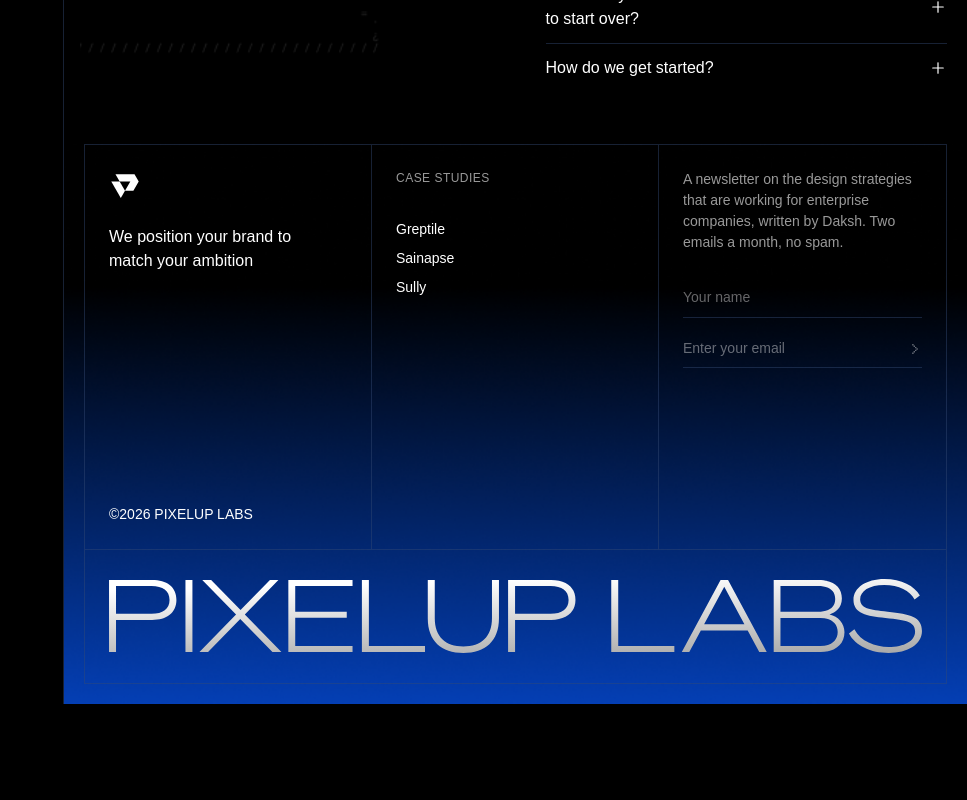
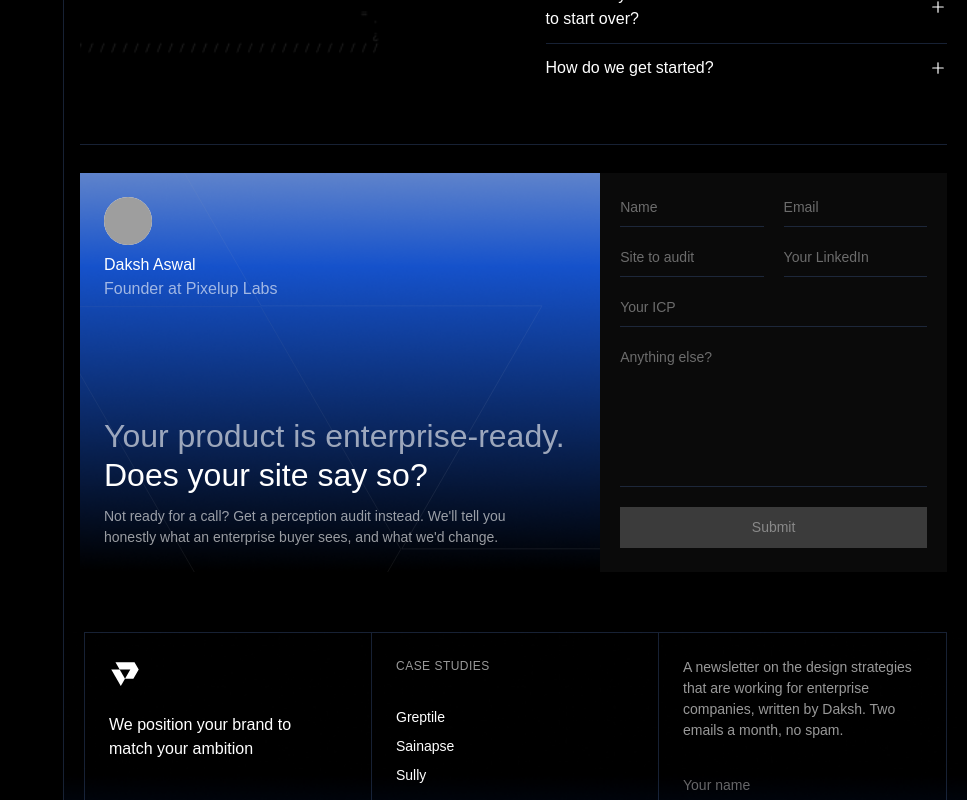
Before and after one commit to PIXELUPLABS/pixelup-website-v1, a Next.js app: page /blog in a window 1280 px wide. Shown: the part 1194-1994 px from the top of the page, without its empty margins (313-1280 px from the left). Before the commit the page ends 1898 px from the top, so only its background shows below. Built offline with nearby package versions, Linux system fonts and the light colour scheme; grey boxes are pictures that could not be loaded; a web font is replaced by a local one.

Commit message:
ui: added audit section in blog pages also

```diff
--- a/app/blog/page.tsx
+++ b/app/blog/page.tsx
@@ -1,4 +1,5 @@
 import type { Metadata } from "next";
+import { AuditForm } from "@/components/AuditForm";
 import { BlogFaq } from "@/components/blog/BlogFaq";
 import { BlogFilterProvider } from "@/components/blog/BlogFilterContext";
 import { BlogList } from "@/components/blog/BlogList";
@@ -30,6 +31,7 @@
         <main className="flex min-w-0 flex-1 flex-col gap-8">
           <BlogList />
           <BlogFaq />
+          <AuditForm />
           {/* This row's own p-5 insets main's right edge from the true
               viewport edge — BlogList/BlogFaq are fine keeping that inset,
               but Footer shouldn't have it. desk:-mr-5 (the row's p-5)
--- a/components/blog/BlogPostPage.tsx
+++ b/components/blog/BlogPostPage.tsx
@@ -1,6 +1,7 @@
 import { Geist } from "next/font/google";
 import Image from "next/image";
 import Link from "next/link";
+import { AuditForm } from "@/components/AuditForm";
 import { Footer } from "@/components/Footer";
 import { blogPosts, formatBlogDate, type BlogContentBlock, type BlogPost } from "@/lib/blog";
 import { BlogPostSidebar } from "./BlogPostSidebar";
@@ -146,6 +147,7 @@
             ))}
           </div>
         </div>
+        <AuditForm />
         {/* Same treatment as /blog's Footer wrapper — cancels the row's
             p-5 on this wrapper only, so Footer fills the extra space via
             its own w-full without needing any change to Footer itself. */}
```
